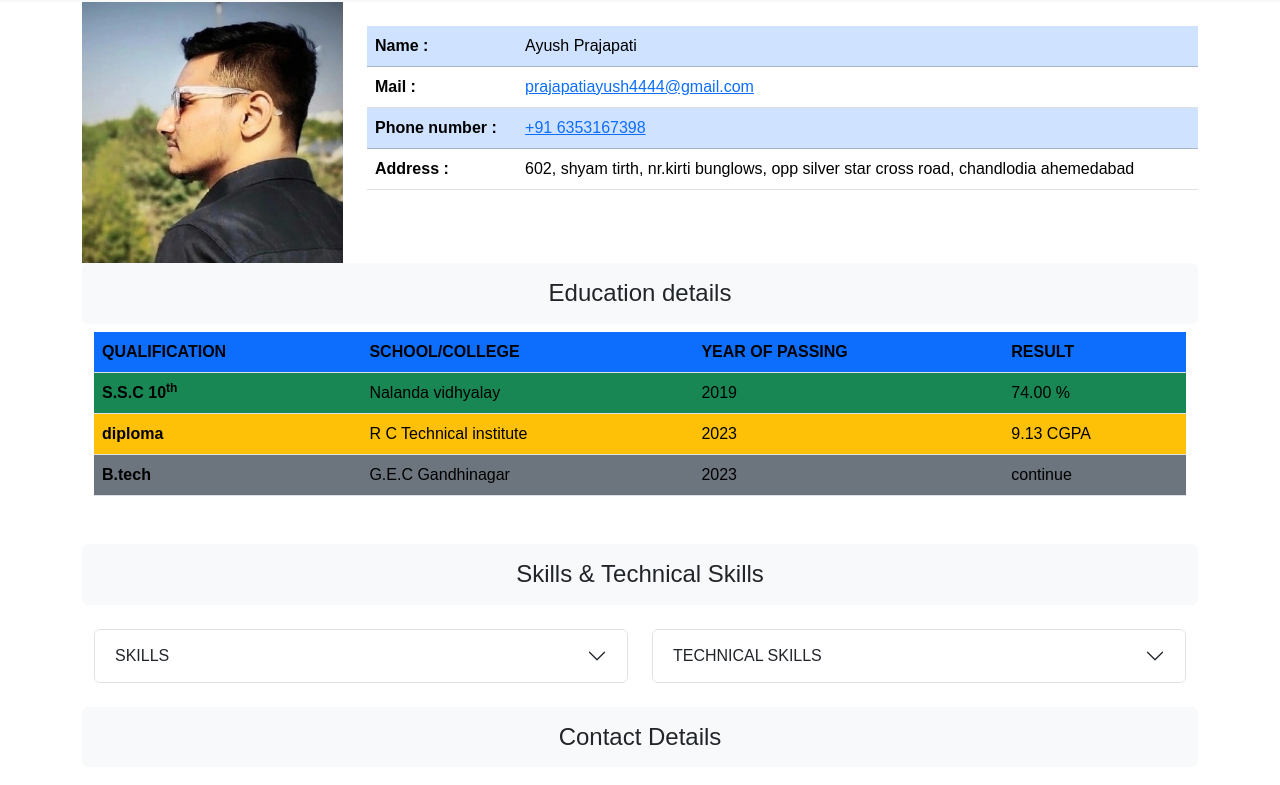
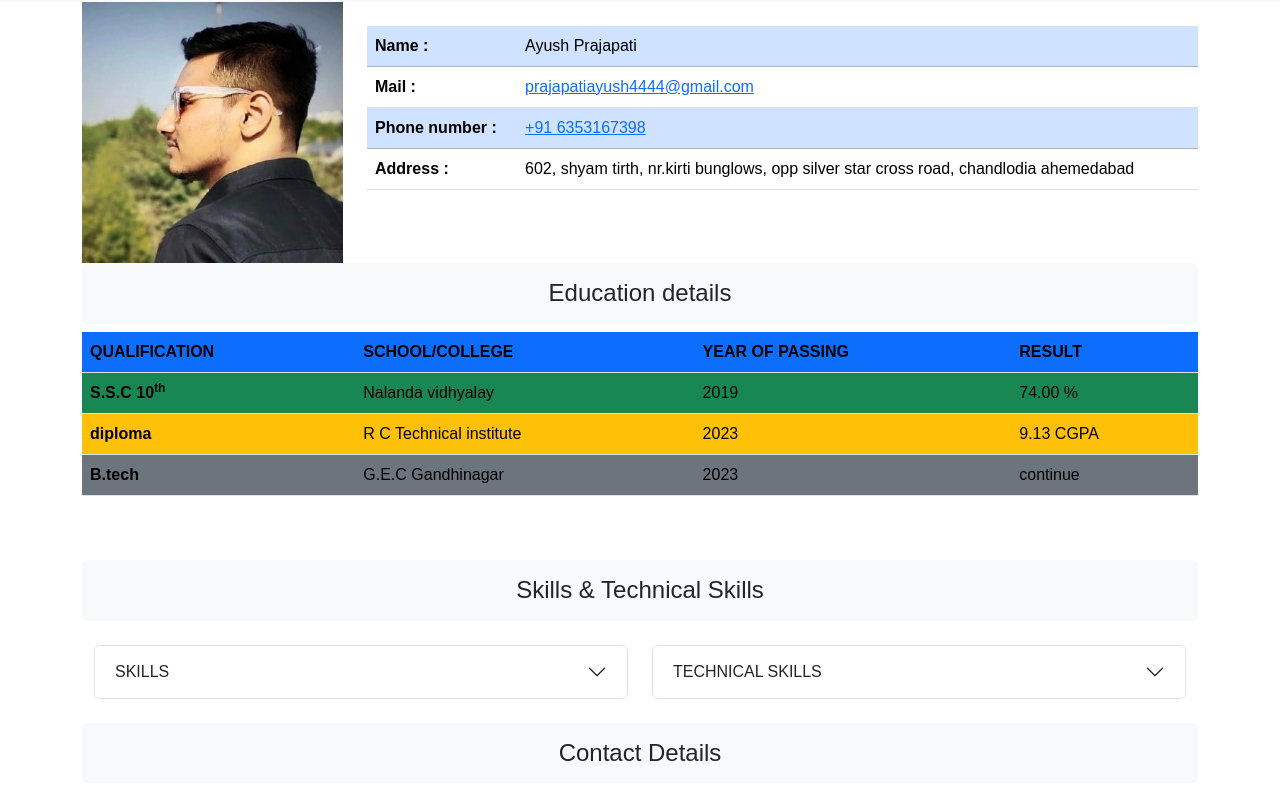
Before and after one commit to Ayush6832/ayushresume, a plain HTML site: page index.html in a window 1280 px wide. Shown: the part 54-839 px from the top of the page. Drawn offline with nearby package versions, Linux system fonts and the light colour scheme.

Commit message:
Update index.html

```diff
--- a/index.html
+++ b/index.html
@@ -71,7 +71,7 @@
             </div>
         </div>
         <h4 id="education" class="text-center bg-light pb-3 pt-3  rounded">Education details</h4>
-        <div class="container">
+        <div class="table-responsive">
             <table class="table table table-hover">
                 <thead>
                   <tr>
```
